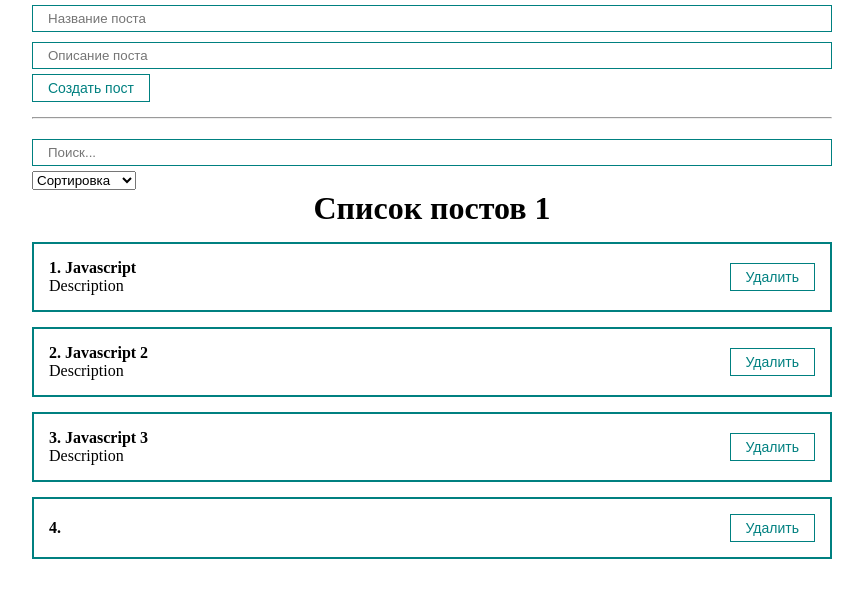
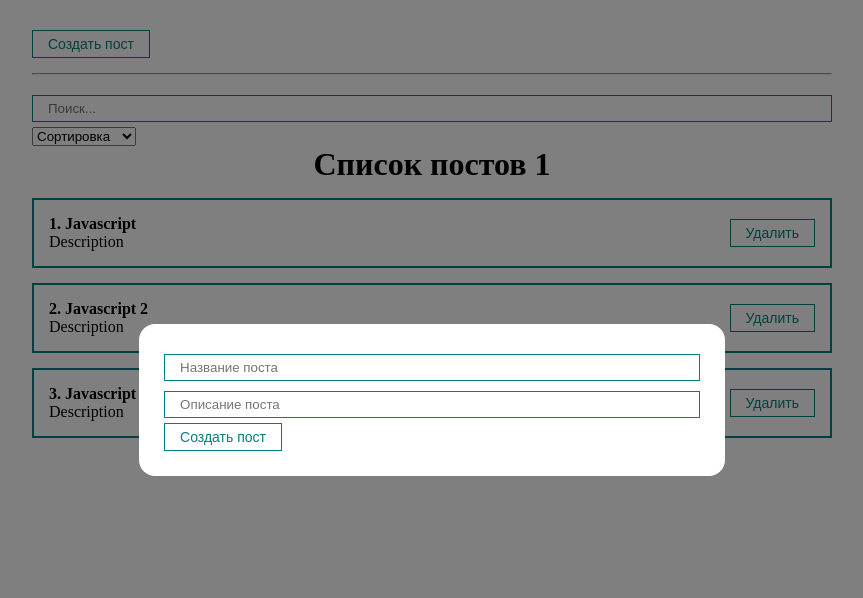
Before and after one commit to eishinkina/react-posts, a React (Create React App) app: page / in a window 1280 px wide. Both pictures are taken after a click on the button "Создать пост". Shown: the top 598 px of the page, without its empty margins (208-1071 px from the left). Built offline with nearby package versions, Linux system fonts and the light colour scheme.

Commit message:
Moved adding a post to a modal window

```diff
--- a/src/App.js
+++ b/src/App.js
@@ -3,6 +3,8 @@
 import PostList from "./components/PostList";
 import PostForm from "./components/PostForm";
 import PostsFilter from "./components/PostsFilter";
+import MyModal from "./components/UI/Modal/MyModal";
+import MyButton from "./components/UI/Button/MyButton";
 
 function App() {
   const [posts, setPosts] = useState([
@@ -10,7 +12,8 @@
     { id: 2, title: "Javascript 2", body: "Description" },
     { id: 3, title: "Javascript 3", body: "Description" },
   ]);
-  const [filter, setFilter] = useState({sort: '', query: ''});
+  const [filter, setFilter] = useState({ sort: "", query: "" });
+  const [modal, setModal] = useState(false);
 
   const sortedPosts = useMemo(() => {
     if (filter.sort) {
@@ -30,6 +33,7 @@
 
   const createPost = (newPost) => {
     setPosts([...posts, newPost]);
+    setModal(false)
   };
 
   //получаем пост из дочернего компонента
@@ -39,18 +43,17 @@
 
   return (
     <div className="App">
+      <MyButton style={{marginTop: 30}} onClick={() => setModal(true)}>Создать пост</MyButton>
+      <MyModal visible={modal} setVisible={setModal}>
         <PostForm create={createPost} />
+      </MyModal>
       <hr style={{ margin: "15px 0" }} />
       <PostsFilter filter={filter} setFilter={setFilter} />
-      {sortedAndSearchedPosts.length !== 0 ? (
       <PostList
         remove={removePost}
         posts={sortedAndSearchedPosts}
         title="Cписок постов 1"
       />
-      ) : (
-        <h1 style={{ textAlign: "center" }}>Посты не найдены!</h1>
-      )}
     </div>
   );
 }
--- a/src/components/PostList.jsx
+++ b/src/components/PostList.jsx
@@ -1,12 +1,22 @@
 import React from "react";
 import PostItem from "./PostItem";
 
-const PostList = ({posts, title, remove}) => {
+const PostList = ({ posts, title, remove }) => {
+  if (!posts.length) {
+    return <h1 style={{ textAlign: "center" }}>Посты не найдены</h1>;
+  }
   return (
     <div>
       <h1 style={{ textAlign: "center" }}>{title}</h1>
       {posts.map((post, index) => {
-        return <PostItem remove={remove} number={index + 1} key={post.id} post={post} />;
+        return (
+          <PostItem
+            remove={remove}
+            number={index + 1}
+            key={post.id}
+            post={post}
+          />
+        );
       })}
     </div>
   );
--- /dev/null
+++ b/src/components/UI/Modal/MyModal.jsx
@@ -0,0 +1,16 @@
+import React from "react";
+import classes from "./MyModal.module.css";
+
+const MyModal = ({ children, visible, setVisible }) => {
+  const rootClasses = [classes.myModal];
+  if(visible) {
+    rootClasses.push(classes.active)
+  }
+  return (
+    <div className={rootClasses.join(' ')} onClick={() => setVisible(false)}>
+      <div className={classes.myModalContent} onClick={(e) => e.stopPropagation()}>{children}</div>
+    </div>
+  );
+};
+
+export default MyModal;
--- /dev/null
+++ b/src/components/UI/Modal/MyModal.module.css
@@ -0,0 +1,22 @@
+.myModal {
+    position: fixed;
+    top: 0;
+    right: 0;
+    bottom: 0;
+    left: 0;
+    display: none;
+    background: rgba(0,0,0,0.5);
+}
+
+.myModalContent {
+    padding: 25px;
+    background: white;
+    border-radius: 16px;
+    min-width: 250px;
+}
+
+.myModal.active {
+    display: flex;
+    justify-content: center;
+    align-items: center;
+}
```
Lines whose indentation alone changed are shown as unchanged.
